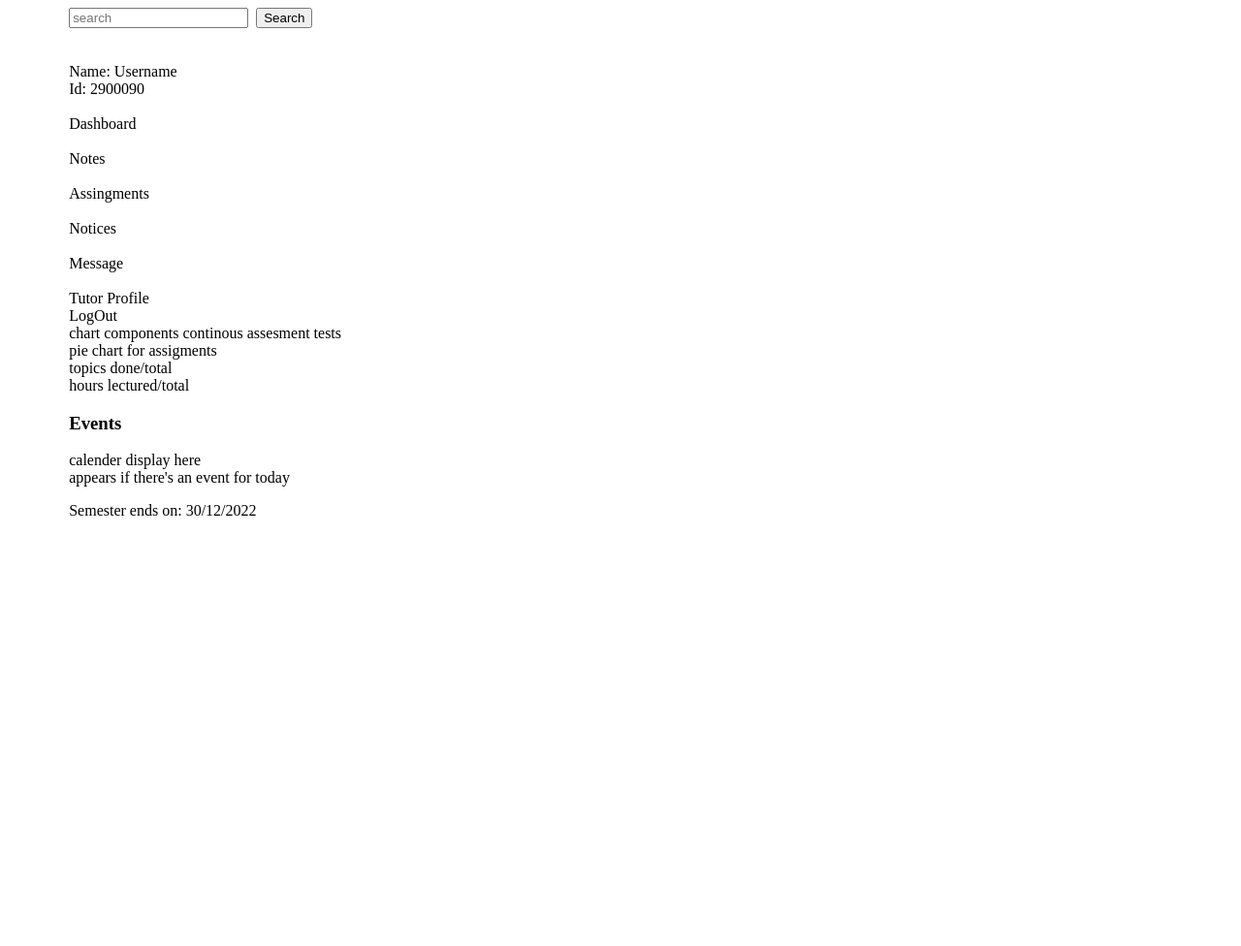
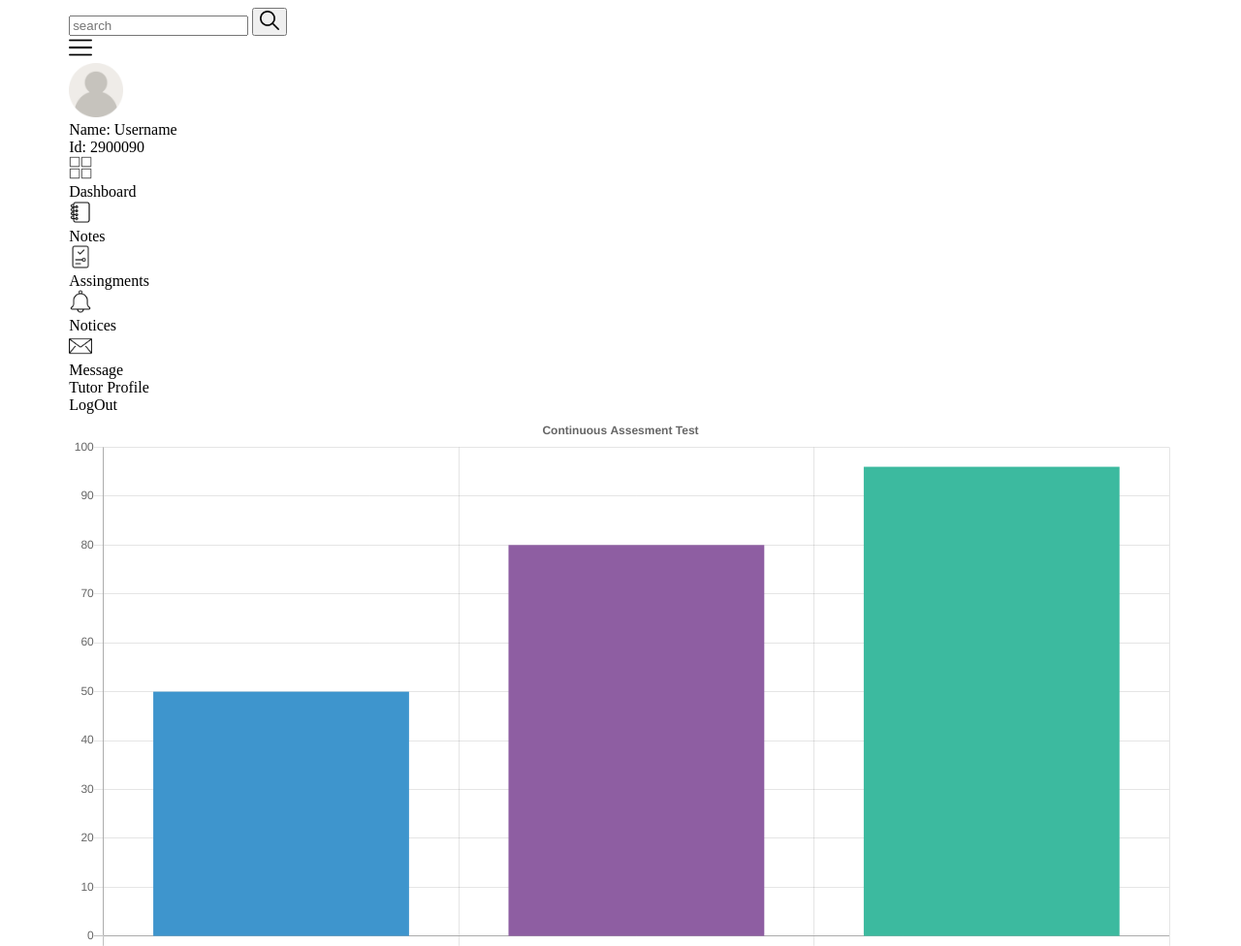
Before and after one commit to Mosesbwire/class-management-system, a plain HTML site: page student-dashboard.html in a window 1280 px wide. Shown: the top 976 px of the page at 97% size. Before the commit the page ends 800 px from the top, so only its background shows below. Drawn offline with nearby package versions, Linux system fonts and the light colour scheme.

Commit message:
add icons to side menu , add charts to main section

```diff
--- /dev/null
+++ b/javascript/chart.js
@@ -0,0 +1,41 @@
+new Chart(document.getElementById("assesment-test-chart"), {
+    type: 'bar',
+    data: {
+      labels: ["Cat-1", "Cat-2", "Cat-3"],
+      datasets: [
+        {
+          label: "Assesment Score",
+          backgroundColor: ["#3e95cd", "#8e5ea2","#3cba9f"],
+          data: [50,80,96,0]
+        }
+      ]
+    },
+    options: {
+      legend: { display: false },
+      title: {
+        display: true,
+        text: 'Continuous Assesment Test'
+      }
+    }
+});
+
+
+new Chart(document.getElementById("assignment-chart"), {
+    type: 'doughnut',
+    data: {
+      labels: ["Pending", "Submitted", "Late-Submission"],
+      datasets: [
+        {
+          label: "Assingment submission",
+          backgroundColor: ["#3e95cd", "#8e5ea2","#3cba9f"],
+          data: [3,5,1]
+        }
+      ]
+    },
+    options: {
+      title: {
+        display: true,
+        text: 'Assignment Submission Rate'
+      }
+    }
+});
--- a/student-dashboard.html
+++ b/student-dashboard.html
@@ -12,17 +12,19 @@
         <header>
             <form action="" method="get">
                 <input type="search" name="search" id="search" placeholder="search">
-                <img src="" alt="" class="icon-search">
-                <button type="submit">Search</button>
+                <button type="submit">
+                    <img src="./icons/search.png" alt="" class="icon-search">
+                </button>
+
             </form>
             <div class="mobile-menu-toggle">
-                <img src="" alt="" srcset="" class="hambuger-menu">
+                <img src="./icons/menu.png" alt="" srcset="" class="hambuger-menu">
             </div>
         </header>
         <aside class="menu">
             <div class="profile">
                 <div class="avatar">
-                    <img src="" alt="" srcset="">
+                    <img src="./icons/user.png" alt="user avatar placeholder icon" srcset="" class="avatar-icon">
                 </div>
                 <div class="proile-info">
                     <p>Name: <span class="student-name">Username</span></p>
@@ -31,27 +33,27 @@
             </div>
 
             <div class="menu-item">
-                <img src="" alt="" class="menu-icon">
+                <img src="./icons/dashboard.png" alt="dashboard icon" class="menu-icon">
                 <p>Dashboard</p>
             </div>
             <div class="menu-item">
-                <img src="" alt="" class="menu-icon">
+                <img src="./icons/notes.png" alt="notebook icon" class="menu-icon">
                 <p>Notes</p>
             </div>
             <div class="menu-item">
-                <img src="" alt="" class="menu-icon">
+                <img src="./icons/assignment.png" alt="assingment icon" class="menu-icon">
                 <p>Assingments</p>
             </div>
             <div class="menu-item">
-                <img src="" alt="" class="menu-icon">
+                <img src="./icons/notification.png" alt="bell notification icon" class="menu-icon">
                 <p>Notices</p>
             </div>
             <div class="menu-item">
-                <img src="" alt="" class="menu-icon">
+                <img src="./icons/mail.png" alt="closed mail envelope icon" class="menu-icon">
                 <p>Message</p>
             </div>
             <div class="menu-item">
-                <img src="" alt="" class="menu-icon">
+
                 <p>Tutor Profile</p>
             </div>
             <div class="menu-item">
@@ -60,19 +62,31 @@
         </aside>
         <main class="main">
             <div class="chart-1">
-                chart components
-                continous assesment tests
+                <canvas id="assesment-test-chart" ></canvas>
             </div>
 
             <div class="chart-2">
-                pie chart for assigments
+                <canvas id="assignment-chart"></canvas>
             </div>
-            <div class="chart-3">
-                topics done/total
+            <div class="card">
+                <div class="outer-card">
+                    <div class="inner-card">
+                        <p>Topics</p>
+                        <p>5</p>
+                        <P>Total Topics - 10</P>
+                    </div>
+                </div>
             </div>
-            <div class="chart-4">
-                hours lectured/total
+            <div class="card">
+                <div class="outer-card">
+                    <div class="inner-card">
+                        <p>Hours</p>
+                        <p>30</p>
+                        <P>Total Hours - 100 Hours</P>
+                    </div>
+                </div>
             </div>
+
         </main>
         <aside class="schedule">
             <h3>Events</h3>
@@ -88,5 +102,10 @@
             </div>
         </aside>
     </div>
+
+    <script
+        src="https://cdnjs.cloudflare.com/ajax/libs/Chart.js/2.9.4/Chart.js">
+    </script>
+    <script src="./javascript/chart.js"></script>
 </body>
 </html>
--- a/styles/styles.css
+++ b/styles/styles.css
@@ -54,6 +54,25 @@ h1,p {
     flex-direction: column;
 }
 
+/* student dashboard */
+.icon-search {
+    width: 1.5em;
+    height: 1.5em;
+}
+.hambuger-menu {
+    width: 1.5em;
+    height: 1.5em;
+}
+.avatar-icon {
+    width: 3.5em;
+    height: 3.5em
+}
+
+.menu-icon {
+    width: 1.5em;
+    height: 1.5em;
+}
+
 
 /* media queries */
 /* tablets */
```
Also changed, not shown: icons/assignment.png (added), icons/dashboard.png (added), icons/mail.png (added), icons/menu.png (added), icons/notes.png (added), icons/notification.png (added), icons/search.png (added), icons/user.png (added).
